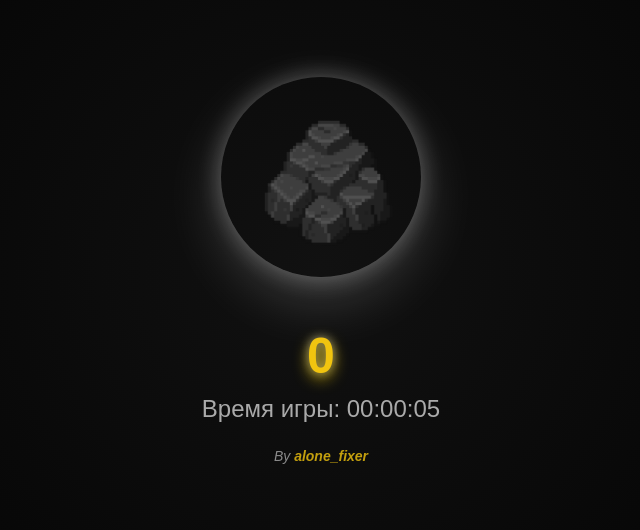
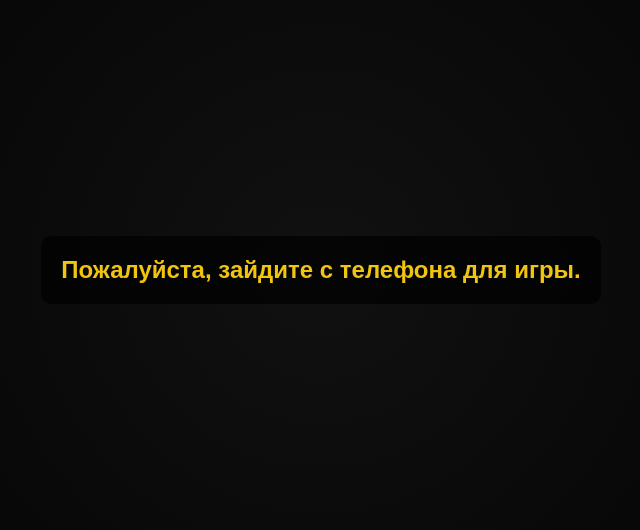
Before and after one commit to Alonefixer/Stone-Clicker, a plain HTML site: page index.html in a window 1280 px wide. Shown: the part 130-660 px from the top of the page, without its empty margins (319-959 px from the left). Drawn offline with Linux system fonts and the light colour scheme.

Commit message:
Update index.html

```diff
--- a/index.html
+++ b/index.html
@@ -28,7 +28,7 @@
       justify-content: center;
       align-items: center;
       padding: 20px;
-      z-index: 2; /* Камень и счетчик будут перед снежинками */
+      z-index: 2;
     }
 
     /* Камень-кликер */
@@ -42,8 +42,8 @@
       box-shadow: 0 20px 60px rgba(255, 255, 255, 0.2), 0 0 25px rgba(255, 255, 255, 0.3);
       cursor: pointer;
       transition: transform 0.3s ease, box-shadow 0.3s ease;
-      margin-bottom: 30px; /* Отступ снизу */
-      z-index: 2; /* Камень будет перед остальными элементами */
+      margin-bottom: 30px;
+      z-index: 2;
     }
 
     /* Счётчик кликов */
@@ -127,11 +127,20 @@
       }
     }
 
+    /* Стиль для сообщения */
+    .message {
+      font-size: 24px;
+      color: #f1c40f;
+      font-weight: bold;
+      padding: 20px;
+      background-color: rgba(0, 0, 0, 0.7);
+      border-radius: 10px;
+    }
   </style>
 </head>
 <body>
 
-  <div class="container">
+  <div class="container" id="container">
     <div class="stone" id="stone"></div>
     <div class="counter" id="counter">0</div>
     <div class="game-time" id="game-time">Время игры: 00:00:00</div>
@@ -140,7 +149,26 @@
     </div>
   </div>
 
+  <!-- Сообщение для ПК пользователей -->
+  <div class="message" id="message" style="display: none;">
+    Пожалуйста, зайдите с телефона для игры.
+  </div>
+
   <script>
+    // Проверка на устройство
+    function isMobile() {
+      return /iPhone|iPad|iPod|Android/i.test(navigator.userAgent);
+    }
+
+    // Если пользователь на ПК, скрыть основной контент и показать сообщение
+    if (!isMobile()) {
+      document.getElementById('container').style.display = 'none';  // Скрываем основной контент
+      document.getElementById('message').style.display = 'block';  // Показываем сообщение
+    } else {
+      // Если мобильное устройство, показываем основной контент
+      document.getElementById('container').style.display = 'flex';
+    }
+
     let lastTouchEnd = 0;
     document.addEventListener('touchend', (event) => {
       const now = new Date().getTime();
```
